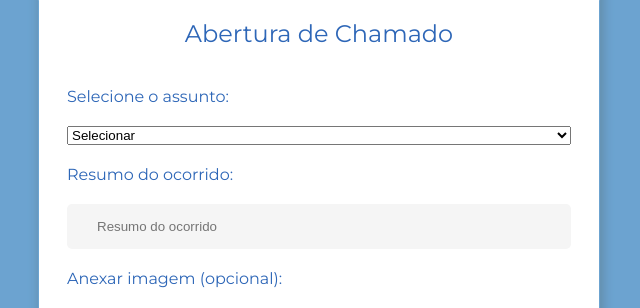
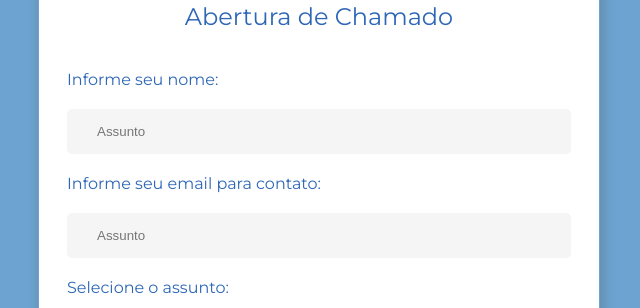
Before and after one commit to gabriella-muniz/helpdesk-inforio, a Next.js app: page /chamado in a window 1280 px wide. Shown: the part 362-670 px from the top of the page, without its empty margins (321-961 px from the left). Built offline with nearby package versions, Linux system fonts and the light colour scheme.

Commit message:
alteração na pag de chamado

```diff
--- a/src/app/chamado/page.js
+++ b/src/app/chamado/page.js
@@ -61,6 +61,10 @@ export default function AberturaChamado() {
       <div className="background">
         <LoginCard title="Abertura de Chamado">
           <form className='form' onSubmit={abrirChamado}>
+            <label>Informe seu nome:</label>
+            <Input type="text" placeholder="Assunto"></Input>
+            <label>Informe seu email para contato:</label>
+            <Input type="text" placeholder="Assunto"></Input>
             <label>Selecione o assunto:</label>
             <select value={assunto} onChange={handleAssuntoChange}>
               <option value="selecionar" disabled>Selecionar</option>
--- a/src/app/login/page.js
+++ b/src/app/login/page.js
@@ -30,7 +30,7 @@ export default function Login() {
               <BiLockAlt className="icon" />
             </div>
 
-            <Link href="/navbar">
+            <Link href="/chamado">
             <Button  type="submit">Entrar</Button>
             </Link>
 
```
